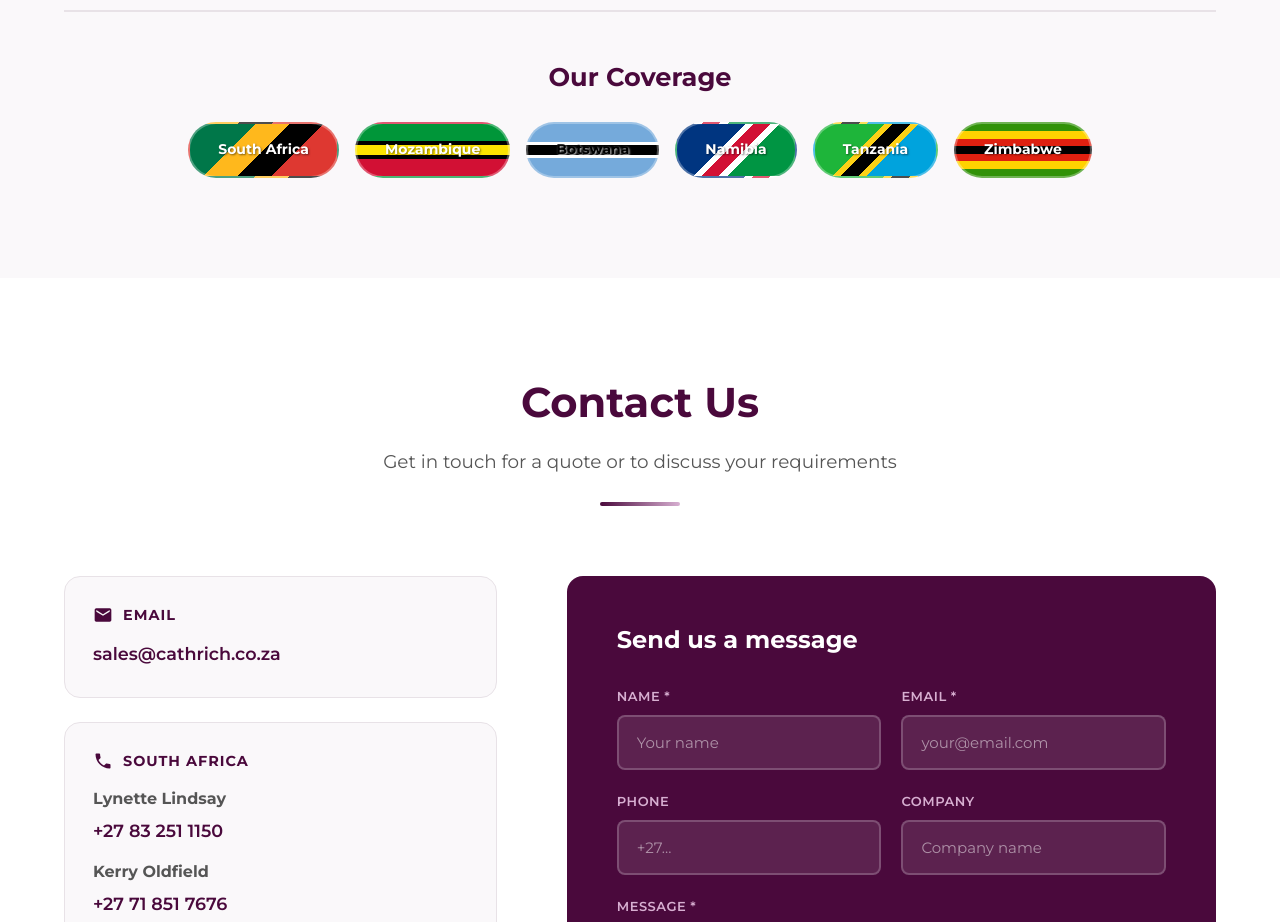
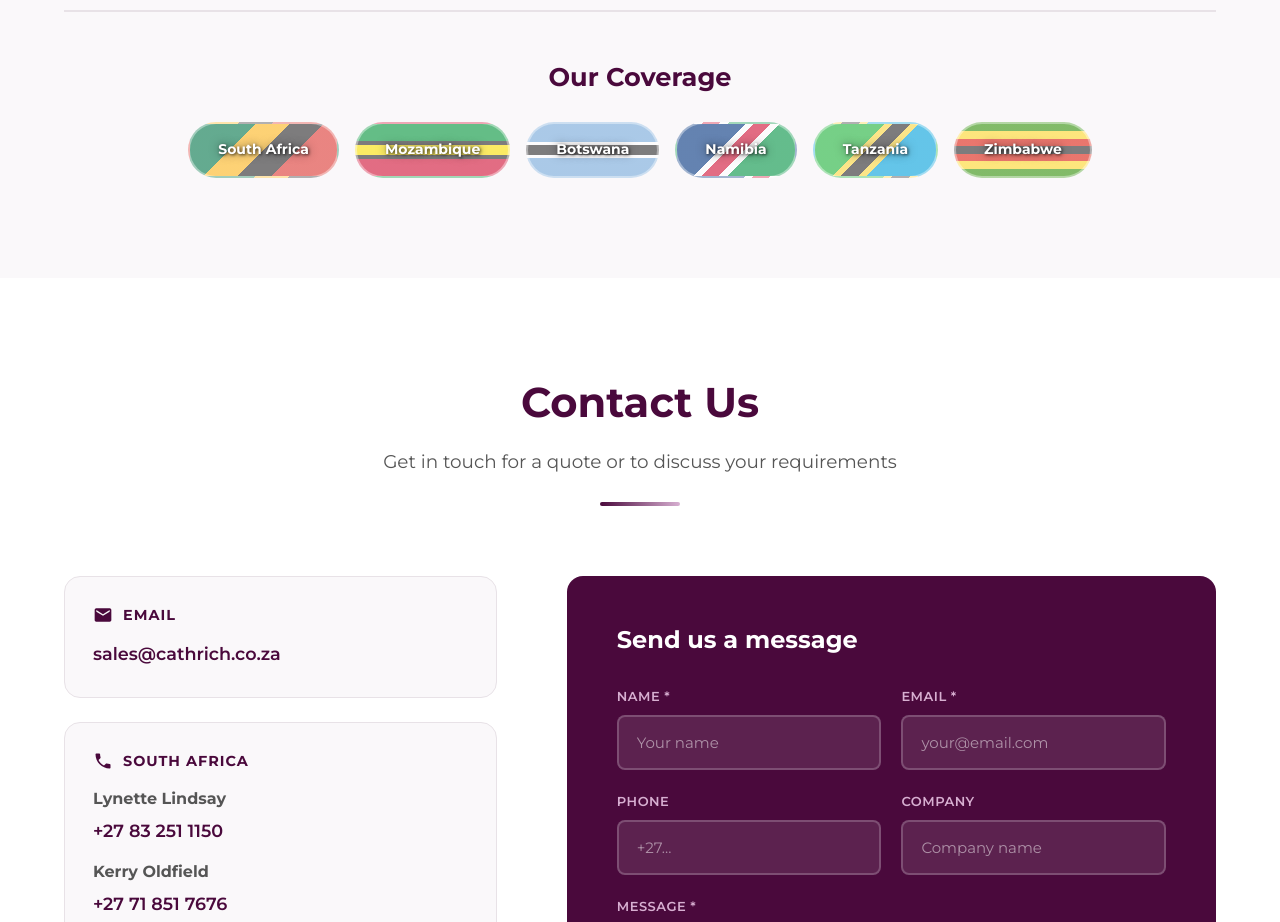
Before and after one commit to Robyn91/cathrich-website, a website: page index.html in a window 1280 px wide. Shown: the part 5580-6502 px from the top of the page. Drawn offline with Linux system fonts and the light colour scheme.

Commit message:
White text on country buttons, transparent flag backgrounds

```diff
--- a/css/style.css
+++ b/css/style.css
@@ -713,53 +713,53 @@ img {
     align-items: center;
     gap: 10px;
     padding: 14px 28px;
-    color: var(--white);
+    color: #ffffff;
     border-radius: 50px;
     font-weight: 700;
     font-size: 14px;
     transition: var(--transition);
-    text-shadow: 1px 1px 2px rgba(0,0,0,0.5);
+    text-shadow: 1px 1px 3px rgba(0,0,0,0.7), 0 0 10px rgba(0,0,0,0.5);
     background-size: cover;
     background-position: center;
-    border: 2px solid rgba(255,255,255,0.3);
+    border: 2px solid rgba(255,255,255,0.4);
+    position: relative;
+    overflow: hidden;
 }
 
 .country-tag:hover {
     transform: translateY(-3px);
     box-shadow: var(--shadow-lg);
-    border-color: rgba(255,255,255,0.6);
+    border-color: rgba(255,255,255,0.7);
 }
 
 /* South Africa */
 .country-tag.za {
-    background: linear-gradient(135deg, #007749 0%, #007749 33%, #FFB81C 33%, #FFB81C 50%, #000000 50%, #000000 67%, #DE3831 67%, #DE3831 100%);
+    background: linear-gradient(135deg, rgba(0,119,73,0.6) 0%, rgba(0,119,73,0.6) 33%, rgba(255,184,28,0.6) 33%, rgba(255,184,28,0.6) 50%, rgba(0,0,0,0.5) 50%, rgba(0,0,0,0.5) 67%, rgba(222,56,49,0.6) 67%, rgba(222,56,49,0.6) 100%);
 }
 
 /* Mozambique */
 .country-tag.mz {
-    background: linear-gradient(180deg, #009639 0%, #009639 33%, #000000 33%, #000000 40%, #FCE300 40%, #FCE300 60%, #000000 60%, #000000 67%, #D21034 67%, #D21034 100%);
+    background: linear-gradient(180deg, rgba(0,150,57,0.6) 0%, rgba(0,150,57,0.6) 33%, rgba(0,0,0,0.5) 33%, rgba(0,0,0,0.5) 40%, rgba(252,227,0,0.6) 40%, rgba(252,227,0,0.6) 60%, rgba(0,0,0,0.5) 60%, rgba(0,0,0,0.5) 67%, rgba(210,16,52,0.6) 67%, rgba(210,16,52,0.6) 100%);
 }
 
 /* Botswana */
 .country-tag.bw {
-    background: linear-gradient(180deg, #75AADB 0%, #75AADB 35%, #FFFFFF 35%, #FFFFFF 40%, #000000 40%, #000000 60%, #FFFFFF 60%, #FFFFFF 65%, #75AADB 65%, #75AADB 100%);
-    color: #000;
-    text-shadow: 1px 1px 2px rgba(255,255,255,0.8);
+    background: linear-gradient(180deg, rgba(117,170,219,0.6) 0%, rgba(117,170,219,0.6) 35%, rgba(255,255,255,0.4) 35%, rgba(255,255,255,0.4) 40%, rgba(0,0,0,0.5) 40%, rgba(0,0,0,0.5) 60%, rgba(255,255,255,0.4) 60%, rgba(255,255,255,0.4) 65%, rgba(117,170,219,0.6) 65%, rgba(117,170,219,0.6) 100%);
 }
 
 /* Namibia */
 .country-tag.na {
-    background: linear-gradient(135deg, #003580 0%, #003580 40%, #FFFFFF 40%, #FFFFFF 45%, #D21034 45%, #D21034 55%, #FFFFFF 55%, #FFFFFF 60%, #009543 60%, #009543 100%);
+    background: linear-gradient(135deg, rgba(0,53,128,0.6) 0%, rgba(0,53,128,0.6) 40%, rgba(255,255,255,0.4) 40%, rgba(255,255,255,0.4) 45%, rgba(210,16,52,0.6) 45%, rgba(210,16,52,0.6) 55%, rgba(255,255,255,0.4) 55%, rgba(255,255,255,0.4) 60%, rgba(0,149,67,0.6) 60%, rgba(0,149,67,0.6) 100%);
 }
 
 /* Tanzania */
 .country-tag.tz {
-    background: linear-gradient(135deg, #1EB53A 0%, #1EB53A 40%, #FCD116 40%, #FCD116 45%, #000000 45%, #000000 55%, #FCD116 55%, #FCD116 60%, #00A3DD 60%, #00A3DD 100%);
+    background: linear-gradient(135deg, rgba(30,181,58,0.6) 0%, rgba(30,181,58,0.6) 40%, rgba(252,209,22,0.5) 40%, rgba(252,209,22,0.5) 45%, rgba(0,0,0,0.5) 45%, rgba(0,0,0,0.5) 55%, rgba(252,209,22,0.5) 55%, rgba(252,209,22,0.5) 60%, rgba(0,163,221,0.6) 60%, rgba(0,163,221,0.6) 100%);
 }
 
 /* Zimbabwe */
 .country-tag.zw {
-    background: linear-gradient(180deg, #319208 0%, #319208 14%, #FFD200 14%, #FFD200 28%, #DE2010 28%, #DE2010 42%, #000000 42%, #000000 58%, #DE2010 58%, #DE2010 72%, #FFD200 72%, #FFD200 86%, #319208 86%, #319208 100%);
+    background: linear-gradient(180deg, rgba(49,146,8,0.6) 0%, rgba(49,146,8,0.6) 14%, rgba(255,210,0,0.5) 14%, rgba(255,210,0,0.5) 28%, rgba(222,32,16,0.6) 28%, rgba(222,32,16,0.6) 42%, rgba(0,0,0,0.5) 42%, rgba(0,0,0,0.5) 58%, rgba(222,32,16,0.6) 58%, rgba(222,32,16,0.6) 72%, rgba(255,210,0,0.5) 72%, rgba(255,210,0,0.5) 86%, rgba(49,146,8,0.6) 86%, rgba(49,146,8,0.6) 100%);
 }
 
 /* ========================================
```
